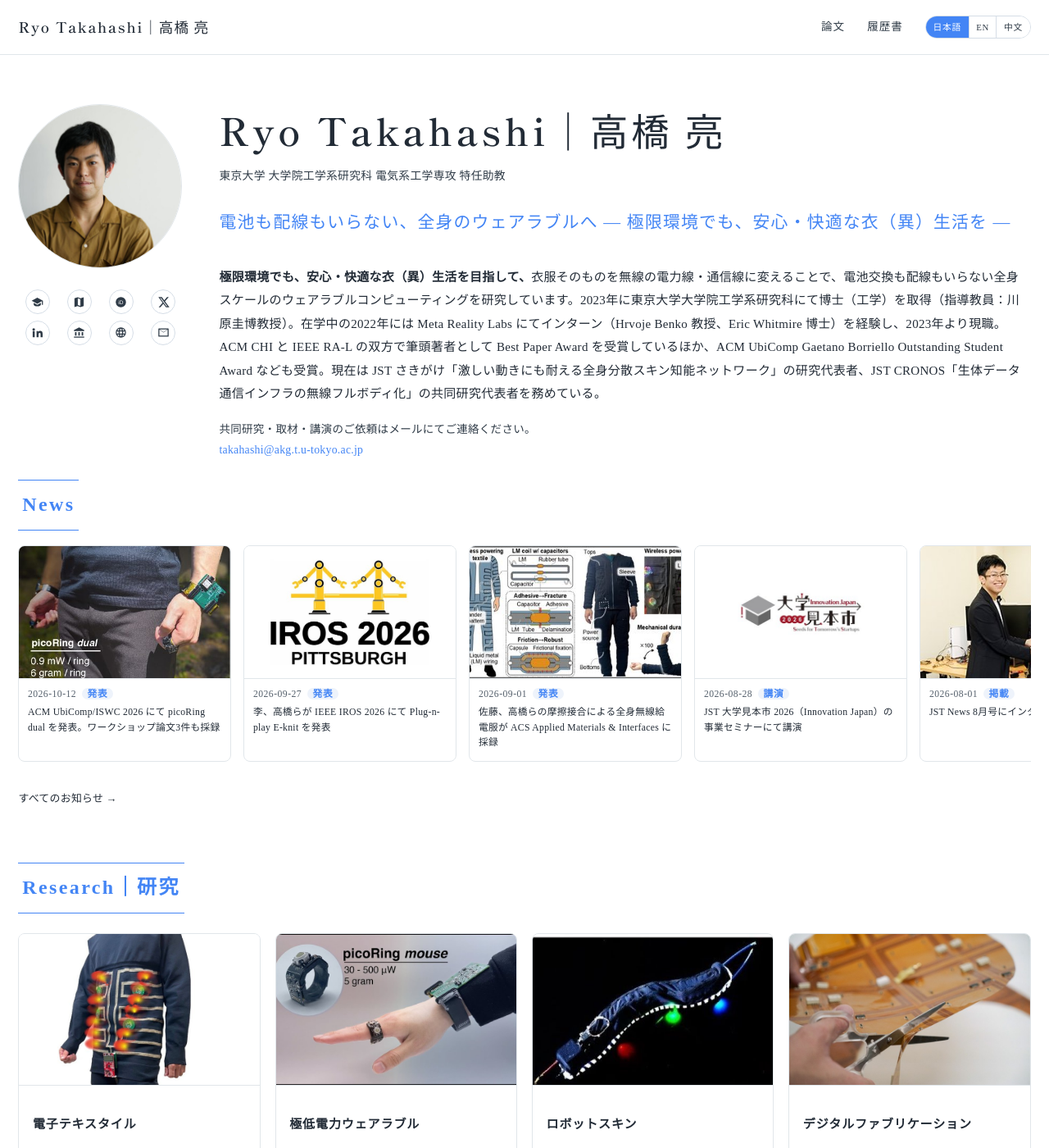
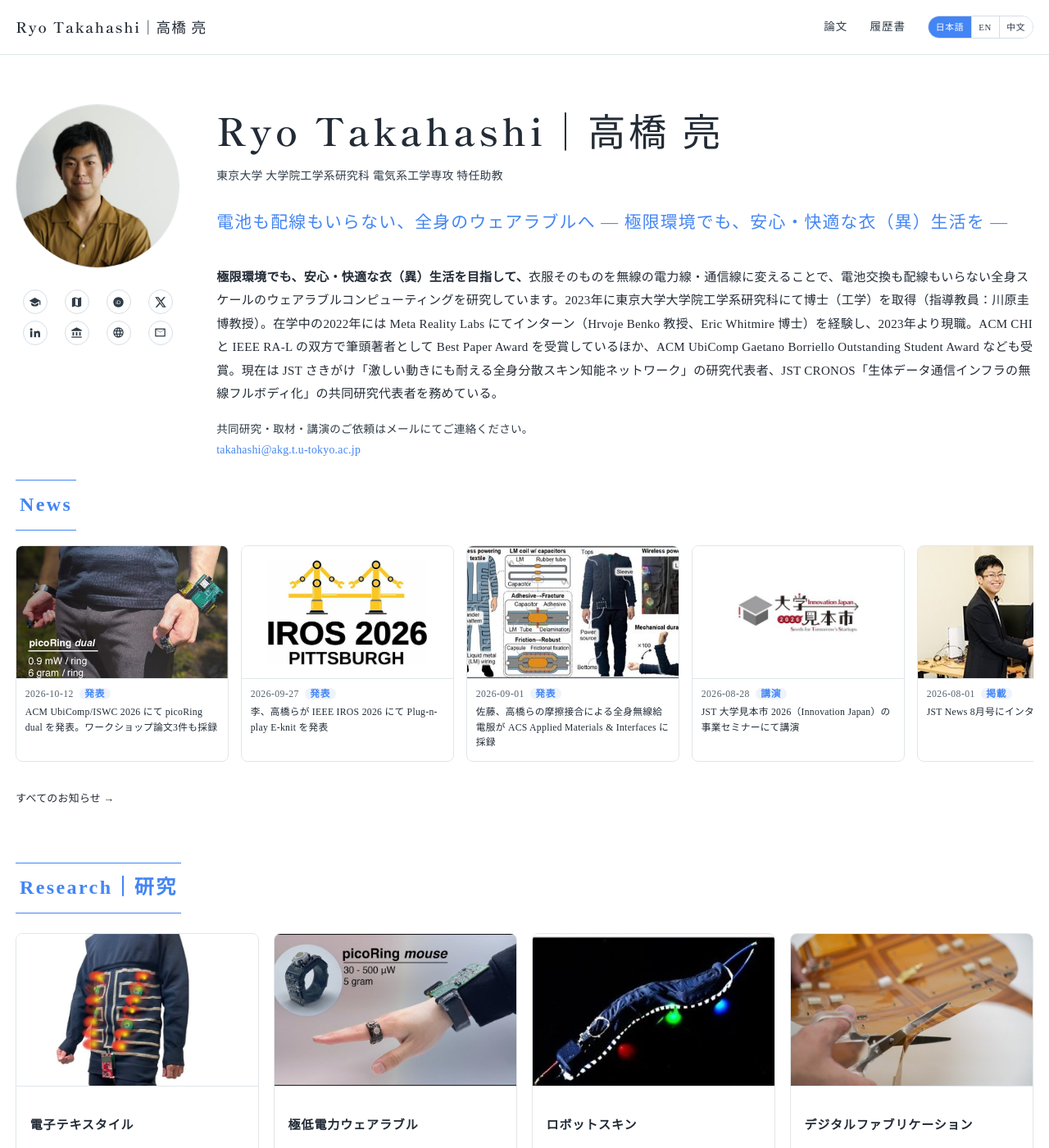
Before and after one commit to takahashiryo/takahashiryo.github.io, a Jekyll site: the page built from _pages/ja.html, in a window 1280 px wide and 1400 px high. Shown: the whole window at 82% size. Built offline with Jekyll 4.4.1, drawn with Linux system fonts in a browser that asks for light colours.

Commit message:
画面の端の余白を詰める
本文の幅の上限を 1320px から 1500px に、左右の詰めを
clamp(0.8rem, 2vw, 1.4rem) から clamp(0.8rem, 1.6vw, 1.2rem) にする。
1512px の画面で端の余白が 118px から 25px になる。

Co-Authored-By: Claude Opus 5 <noreply@anthropic.com>

```diff
--- a/_includes/style.html
+++ b/_includes/style.html
@@ -25,7 +25,7 @@
   a:hover { text-decoration: underline; }
   img { max-width: 100%; height: auto; }
 
-  .wrap { max-width: 1320px; margin: 0 auto; padding: 0 clamp(0.8rem, 2vw, 1.4rem); }
+  .wrap { max-width: 1500px; margin: 0 auto; padding: 0 clamp(0.8rem, 1.6vw, 1.2rem); }
 
   /* ── ヘッダー ── */
   .masthead {
```
